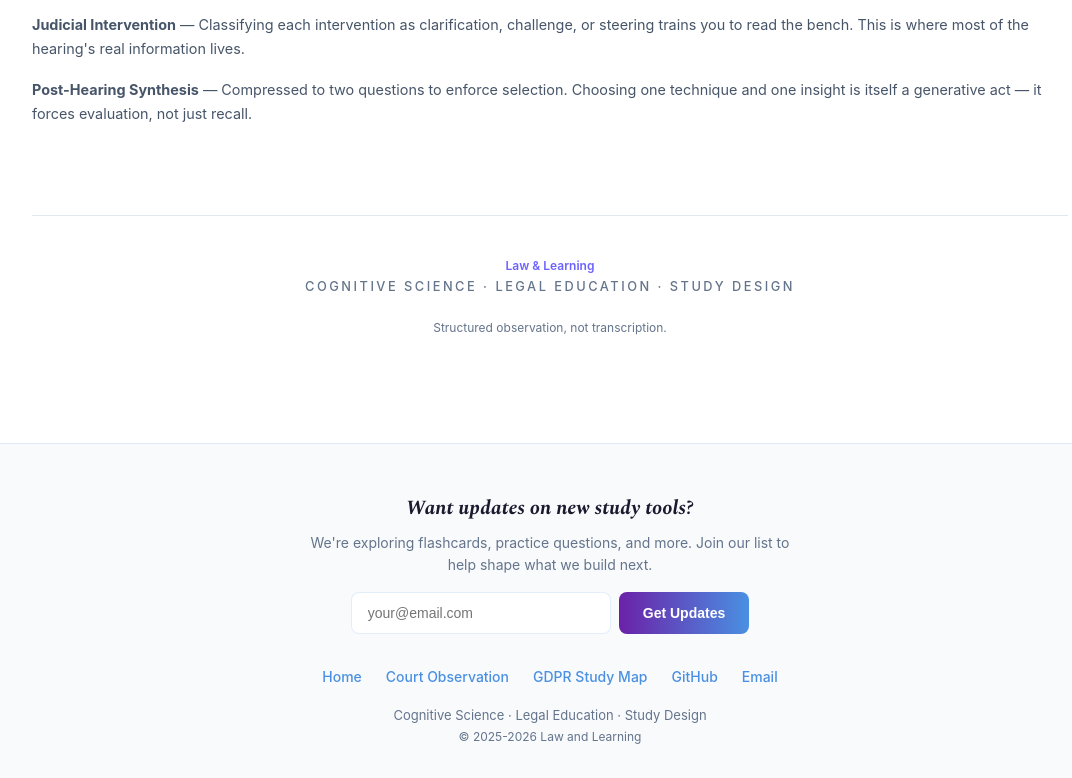
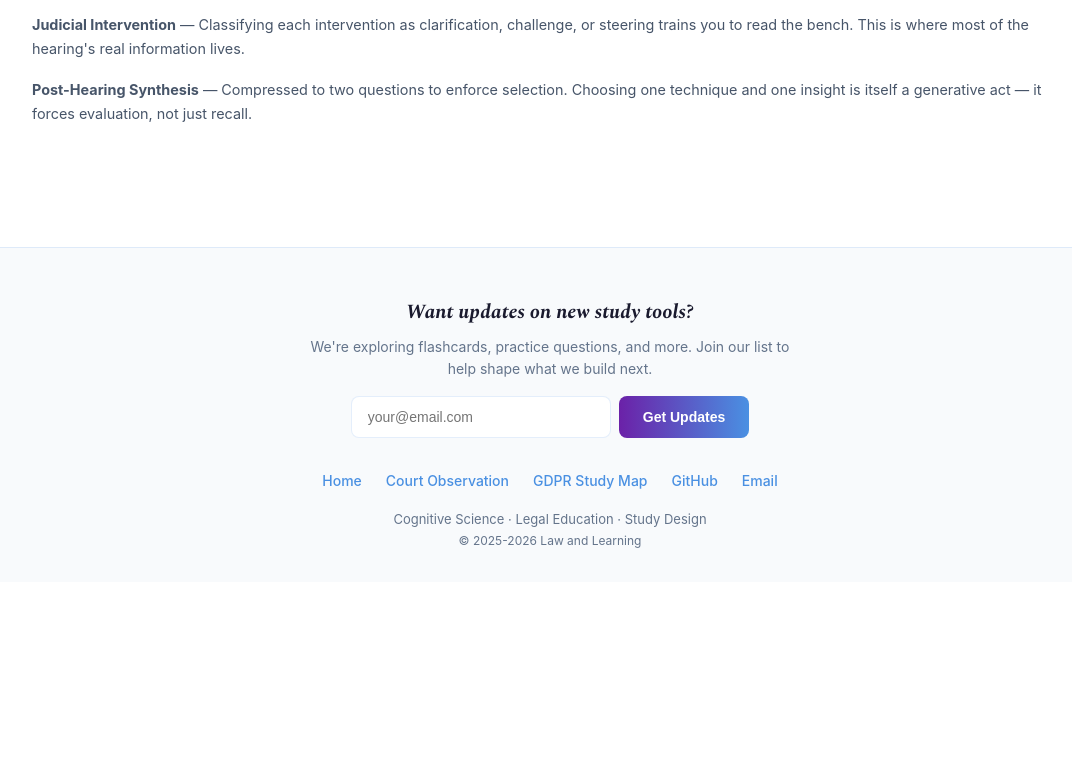
Before and after one commit to nuncprotunc/lawandlearning, a plain HTML site: page court-observation-tool.html in a window 1280 px wide. Shown: the part 2116-2894 px from the top of the page, without its empty margins (90-1162 px from the left). After the commit the page ends 2698 px from the top, so only its background shows below. Drawn offline with nearby package versions, Linux system fonts and the light colour scheme.

Commit message:
Remove redundant internal footer section - site footer already exists

```diff
--- a/court-observation-tool.html
+++ b/court-observation-tool.html
@@ -167,9 +167,6 @@ body { font-family: Inter, -apple-system, BlinkMacSystemFont, sans-serif; backgr
 .ref-list { font-size: 0.84rem; color: var(--text-secondary); line-height: 1.85; }
 .ref-list p { margin-top: 0.4rem; padding-left: 1.5rem; text-indent: -1.5rem; }
 
-/* Footer */
-.footer { border-top: 1px solid var(--border); padding: 2.5rem 0; margin-top: 2rem; text-align: center; }
-.footer p { font-size: 0.75rem; color: var(--text-muted); line-height: 1.7; }
 
 /* Print */
 @media print { .nav { display: none; } .section { display: block !important; page-break-before: always; } body { background: white; } .dl-btn { display: none; } }
@@ -605,15 +602,6 @@ body { font-family: Inter, -apple-system, BlinkMacSystemFont, sans-serif; backgr
   <p style="font-size: 0.82rem; color: var(--text-muted); margin-top: 2rem;">© 2026 Jay Spudvilas / Law & Learning. Licensed under <a href="https://creativecommons.org/licenses/by-nc-sa/4.0/" style="color: var(--accent-light);">CC BY-NC-SA 4.0</a>.</p>
 </div>
 
-<!-- ═══ FOOTER ═══ -->
-<div class="footer">
-  <p>
-    <span style="color: var(--accent); font-weight: 600;">Law &amp; Learning</span><br>
-    <span style="font-size: 0.8rem; color: var(--text-muted); text-transform: uppercase; letter-spacing: 2.5px; font-weight: 500;">Cognitive Science · Legal Education · Study Design</span><br><br>
-    Structured observation, not transcription.
-  </p>
-</div>
-
 </div>
 
 <div id="ll-footer" data-source="court-observation-tool"></div>
```
